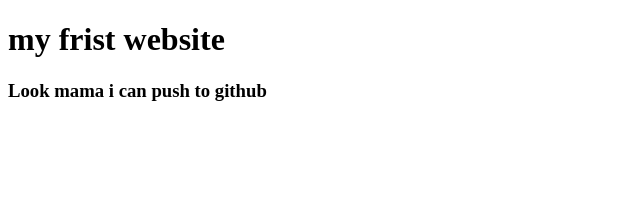
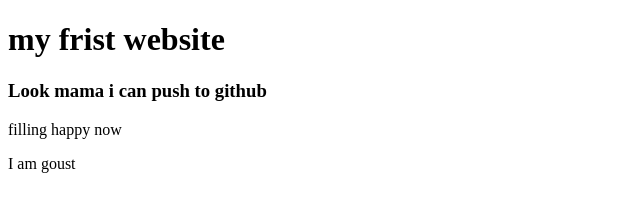
Before and after one commit to raihan01533/my-frist-website, a plain HTML site: page index.html in a window 1280 px wide. Shown: the whole page, without its empty margins (0-640 px from the left). Drawn offline with Linux system fonts and the light colour scheme.

Commit message:
ghost added

```diff
--- a/index.html
+++ b/index.html
@@ -9,5 +9,7 @@
 <body>
     <h1>my frist website</h1>
     <h3>Look mama i can push to github</h3>
+    <p>filling happy now</p>
+    <p> I am goust</p>
 </body>
 </html>
```
